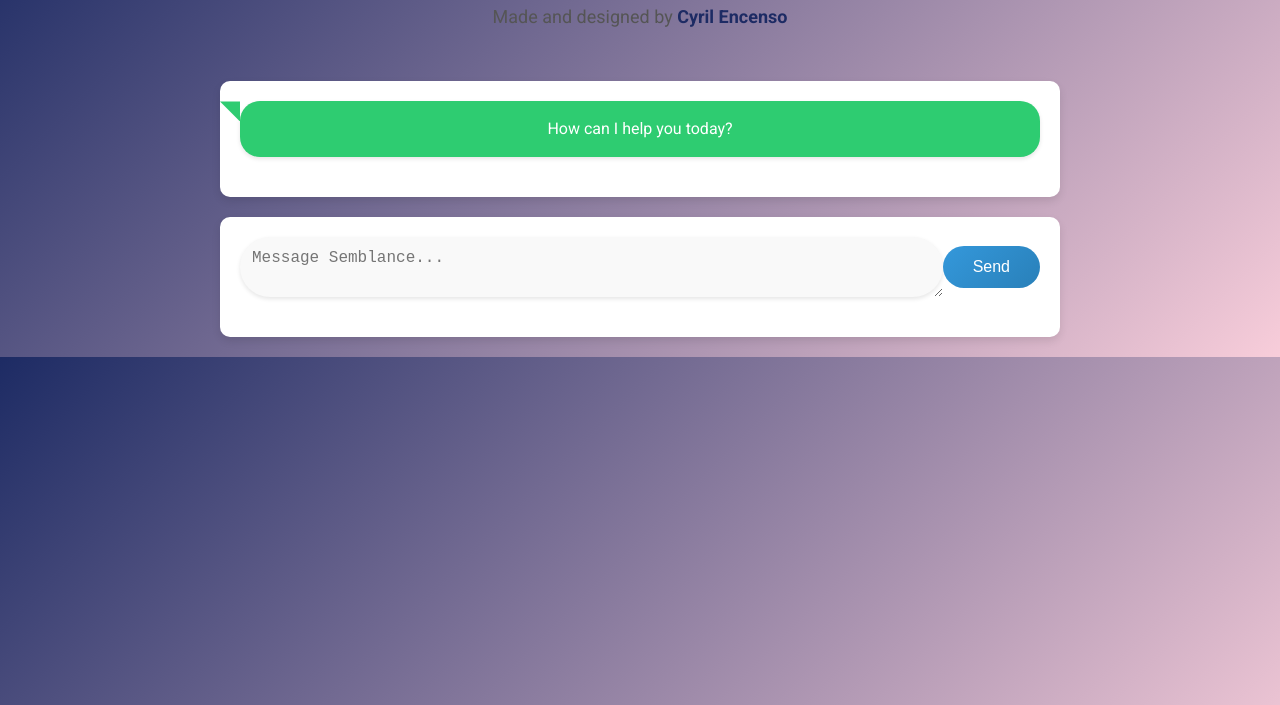
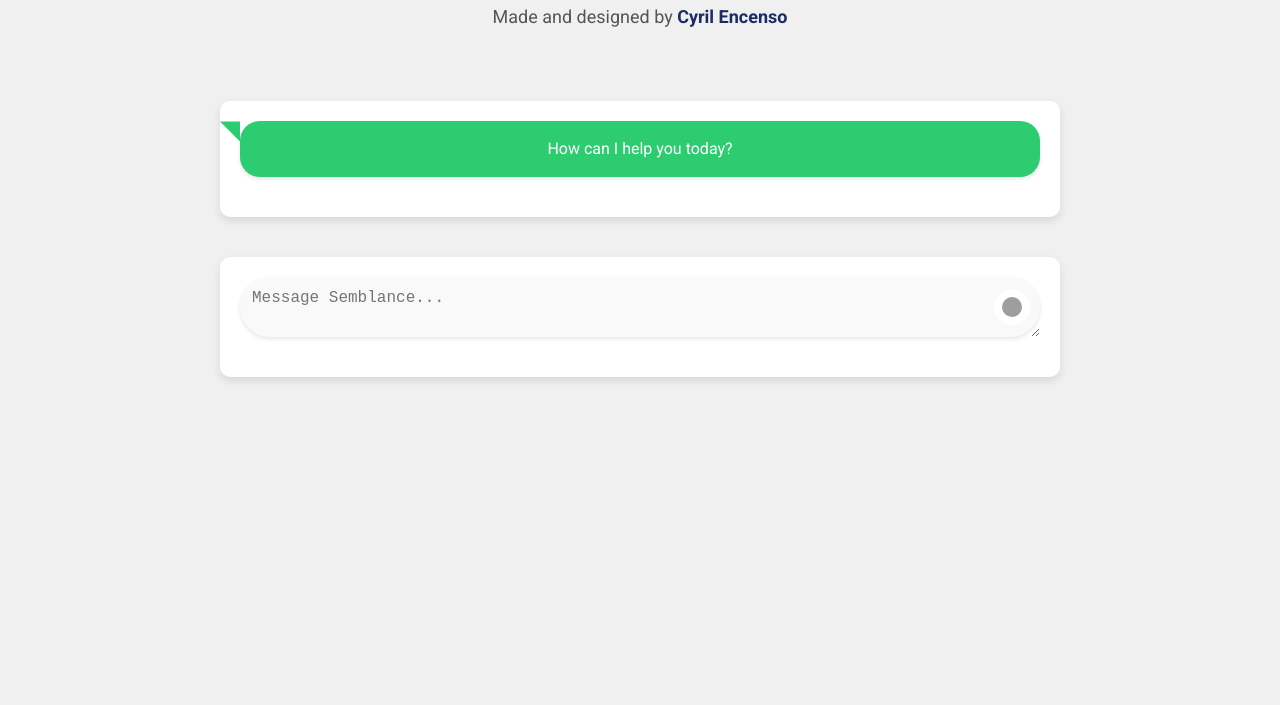
Before and after one commit to AtsushiNakajima14/SEMBLANCE, a plain HTML site: page claude.html in a window 1280 px wide. Shown: the part 95-800 px from the top of the page. Drawn offline with Linux system fonts and the light colour scheme; grey boxes are pictures that could not be loaded.

Commit message:
claude.html

```diff
--- a/claude.html
+++ b/claude.html
@@ -9,7 +9,7 @@
   <style>
     body {
       font-family: 'Roboto', sans-serif;
-      background: linear-gradient(135deg, #1d2b64, #f8cdda);
+      background-color: #f0f0f0;
       color: #333;
       line-height: 1.6;
       margin: 0;
@@ -18,16 +18,25 @@
 
     .container {
       max-width: 800px;
-      margin: 20px auto;
+      margin: 40px auto;
       padding: 20px;
       border-radius: 10px;
       box-shadow: 0 4px 8px rgba(0, 0, 0, 0.1);
       background-color: #fff;
+      animation: fadein 1s, fadeout 1s 4s;
+    }
+
+    @keyframes fadein {
+      from { opacity: 0; }
+      to { opacity: 1; }
+    }
+
+    @keyframes fadeout {
+      from { opacity: 1; }
+      to { opacity: 0; }
     }
 
     .header {
-      background-color: transparent;
-      color: #fff;
       text-align: center;
       padding: 30px 0;
       border-radius: 10px 10px 0 0;
@@ -96,11 +105,12 @@
       display: flex;
       align-items: center;
       margin-bottom: 20px;
+      position: relative;
     }
 
     .user-input {
       flex: 1;
-      padding: 12px;
+      padding: 12px 50px 12px 12px;
       border: none;
       border-radius: 30px;
       font-size: 16px;
@@ -115,19 +125,28 @@
       box-shadow: 0 0 6px rgba(0, 0, 255, 0.5);
     }
 
-    .send-button {
-      padding: 12px 30px;
-      border: none;
-      background: linear-gradient(135deg, #3498db, #2980b9);
-      color: #fff;
-      border-radius: 30px;
+    .send-icon {
+      position: absolute;
+      right: 10px;
+      width: 36px;
+      height: 36px;
+      background: #fff;
+      border-radius: 50%;
+      display: flex;
+      align-items: center;
+      justify-content: center;
       cursor: pointer;
-      font-size: 16px;
       transition: background-color 0.3s ease;
     }
 
-    .send-button:hover {
-      background: linear-gradient(135deg, #2980b9, #3498db);
+    .send-icon:hover {
+      background: #ddd;
+    }
+
+    .send-icon img {
+      width: 20px;
+      height: 20px;
+      border-radius: 50%;
     }
 
     .copy-icon {
@@ -157,13 +176,15 @@
   <div class="container">
     <div class="input-container">
       <textarea id="user-input" class="user-input" placeholder="Message Semblance..." rows="2"></textarea>
-      <button id="send-button" class="send-button">Send</button>
+      <div id="send-icon" class="send-icon" role="button" tabindex="0" aria-label="Send message">
+        <img src="https://i.ibb.co/Drv7Dhh/17-175309-jpg-free-download-paper-plane-icon-free-paper.jpg" alt="Send">
+      </div>
     </div>
   </div>
 
   <script>
     let c = document.getElementById('container');
-    let button = document.getElementById('send-button');
+    let sendIcon = document.getElementById('send-icon');
     let input = document.getElementById('user-input');
     let randomNumber = Math.floor(Math.random() * 1000) + 50;
 
@@ -180,13 +201,13 @@
 
         let userMessage = document.createElement('div');
         userMessage.classList.add('message', 'user-message');
-        userMessage.innerHTML = `<div>${userInput}</div>`;
+        userMessage.innerHTML = `<div>${userInput.replace(/\n/g, '<br>')}</div>`;
         c.appendChild(userMessage);
         c.scrollTop = c.scrollHeight;
 
         let processingMessage = document.createElement('div');
         processingMessage.classList.add('message', 'bot-message');
-        processingMessage.innerText = "SemBlance Claude 3 is processing your query, please wait for a moment.";
+        processingMessage.innerText = "SemBlance Claude is processing your query, please wait for a moment.";
         c.appendChild(processingMessage);
 
         try {
@@ -216,7 +237,13 @@
         c.scrollTop = c.scrollHeight;
     }
 
-    button.addEventListener('click', sendMessage);
+    sendIcon.addEventListener('click', sendMessage);
+    sendIcon.addEventListener('keypress', function(event) {
+        if (event.key === 'Enter' || event.key === ' ') {
+            sendMessage();
+        }
+    });
+
     input.addEventListener('keypress', function(event) {
         if (event.key === 'Enter' && !event.shiftKey) {
             event.preventDefault();
```
